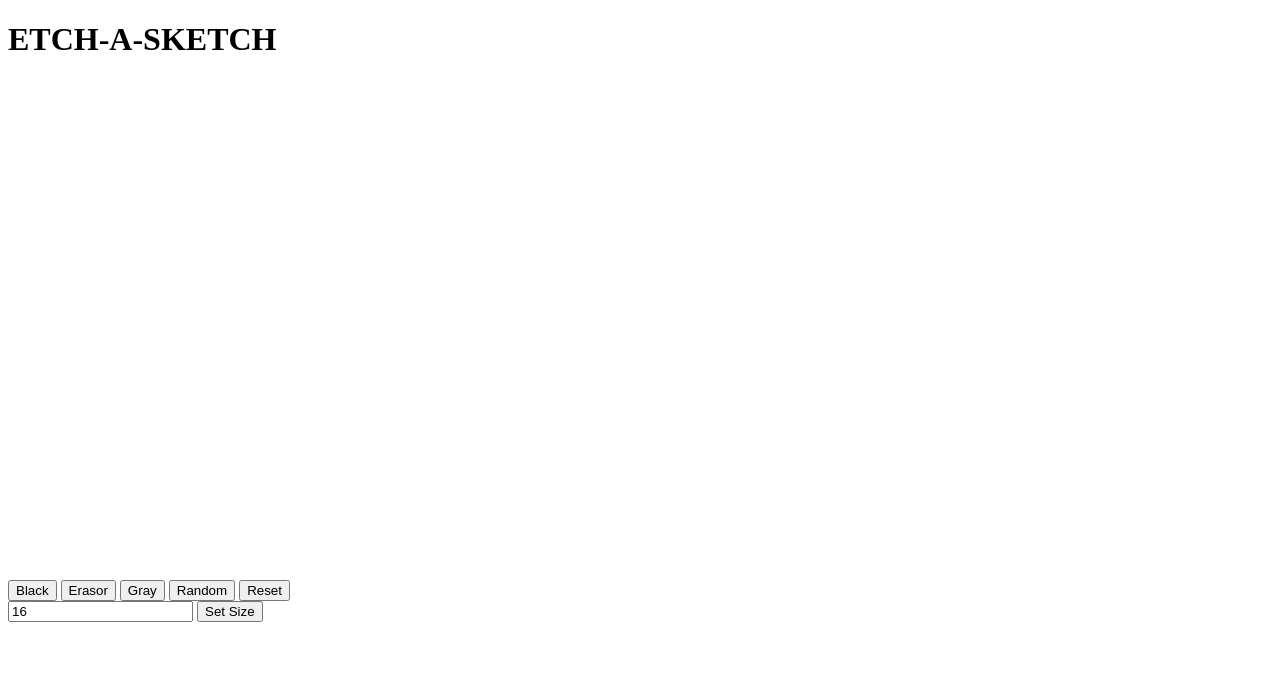
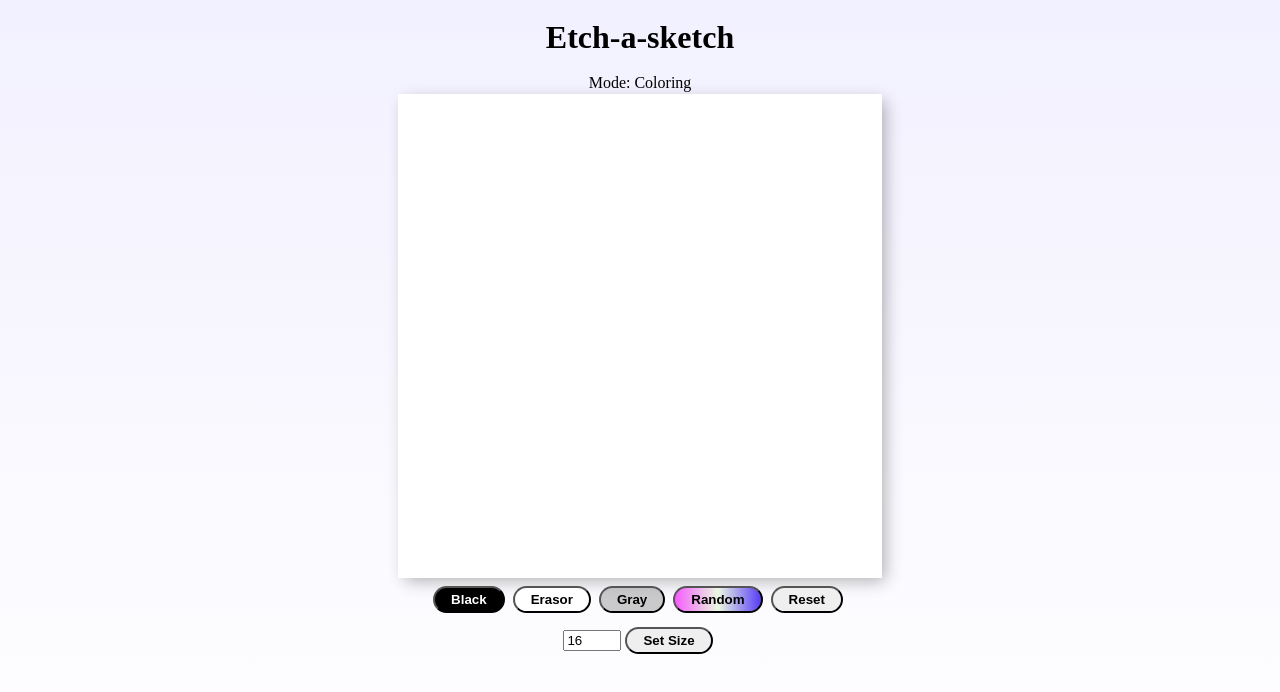
Before and after one commit to Wattima/etch-a-sketch, a plain HTML site: page index.html in a window 1280 px wide. Drawn offline with Linux system fonts and the light colour scheme.

Commit message:
final styling

```diff
--- a/index.html
+++ b/index.html
@@ -1,32 +1,44 @@
 <!DOCTYPE html>
 <html lang="en">
   <head>
-    <meta charset="UTF-8">
-    <meta http-equiv="X-UA-Compatible" content="IE=edge">
-    <meta name="viewport" content="width=device-width, initial-scale=1.0">
-    <title>Sketchpad</title>
-    <link rel="stylesheet" href="style.css">
-    <link rel="stylesheet" href="reset.css">
+    <meta charset="UTF-8" />
+    <meta http-equiv="X-UA-Compatible" content="IE=edge" />
+    <meta name="viewport" content="width=device-width, initial-scale=1.0" />
+    <link rel="stylesheet" href="reset.css" />
+    <link rel="stylesheet" href="style.css" />
+    <title>SketchPad</title>
   </head>
   <body>
-
     <div class="flex-container">
-        <div class="title"><h1>ETCH-A-SKETCH</h1></div>
+      <div class="title"><h1>Etch-a-sketch</h1></div>
+      <div class="mode">Mode: Coloring</div>
       <div class="content">
         <div class="board"></div>
         <div class="buttons">
-                <button onclick="changeColor('black')">Black</button>
-                <button onclick="changeColor('white')">Erasor</button>
-                <button onclick="changeColor('gray')">Gray</button>
-                <button onclick="changeColor('random')">Random</button>
+          <button class="blackButton" onclick="changeColor('black')">
+            Black
+          </button>
+          <button class="erasorButton" onclick="changeColor('white')">
+            Erasor
+          </button>
+          <button class="grayButton" onclick="changeColor('gray')">Gray</button>
+          <button class="randomButton" onclick="changeColor('random')">
+            Random
+          </button>
           <button onclick="resetBoard()">Reset</button>
         </div>
         <div>
-                <input type="text" placeholder="size of board" value="16" onchange="changeSize(this.value)"/>
+          <input
+            type="text"
+            placeholder="Size of Board"
+            value="16"
+            onchange="changeSize(this.value)"
+          />
           <button>Set Size</button>
         </div>
+        <div class="error">Input must be between 2 and 100</div>
       </div>
     </div>
-    <script src="./index.js"></script>
   </body>
+  <script src="index.js"></script>
 </html>
--- a/reset.css
+++ b/reset.css
@@ -0,0 +1,128 @@
+/* http://meyerweb.com/eric/tools/css/reset/
+   v2.0 | 20110126
+   License: none (public domain)
+*/
+
+html,
+body,
+div,
+span,
+applet,
+object,
+iframe,
+h2,
+h3,
+h4,
+h5,
+h6,
+p,
+blockquote,
+pre,
+a,
+abbr,
+acronym,
+address,
+big,
+cite,
+code,
+del,
+dfn,
+em,
+img,
+ins,
+kbd,
+q,
+s,
+samp,
+small,
+strike,
+strong,
+sub,
+sup,
+tt,
+var,
+b,
+u,
+i,
+center,
+dl,
+dt,
+dd,
+ol,
+ul,
+li,
+fieldset,
+form,
+label,
+legend,
+table,
+caption,
+tbody,
+tfoot,
+thead,
+tr,
+th,
+td,
+article,
+aside,
+canvas,
+details,
+embed,
+figure,
+figcaption,
+footer,
+header,
+hgroup,
+menu,
+nav,
+output,
+ruby,
+section,
+summary,
+time,
+mark,
+audio,
+video {
+  margin: 0;
+  padding: 0;
+  border: 0;
+  font-size: 100%;
+  font: inherit;
+  vertical-align: baseline;
+}
+/* HTML5 display-role reset for older browsers */
+article,
+aside,
+details,
+figcaption,
+figure,
+footer,
+header,
+hgroup,
+menu,
+nav,
+section {
+  display: block;
+}
+body {
+  line-height: 1;
+}
+ol,
+ul {
+  list-style: none;
+}
+blockquote,
+q {
+  quotes: none;
+}
+blockquote:before,
+blockquote:after,
+q:before,
+q:after {
+  content: "";
+  content: none;
+}
+table {
+  border-collapse: collapse;
+  border-spacing: 0;
+}
--- a/style.css
+++ b/style.css
@@ -1,5 +1,90 @@
-.board {
-    width: 500px;
-    height: 500px;
+.flex-container {
+    height: 100vh;
+    width: 100vw;
+    display: flex;
+    flex-direction: column;
+    align-items: center;
+    background: linear-gradient(rgba(96, 79, 252, 0.082), white);
+  }
+  .board {
+    width: 80%;
+    height: 80%;
     display: grid;
-}
+    background-color: white;
+    box-shadow: inset 0 -3em 3em rgba(0, 0, 0, 0.1), 0 0 0 2px rgb(255, 255, 255),
+      0.3em 0.3em 1em rgba(0, 0, 0, 0.3);
+  }
+  .board:hover {
+    cursor: pointer;
+  }
+  .content {
+    display: flex;
+    flex-direction: column;
+    align-items: center;
+    min-width: 300px;
+    min-height: 300px;
+    width: 60vw;
+    height: 60vw;
+    max-width: 600px;
+    max-height: 600px;
+  }
+  .title {
+    display: flex;
+    justify-content: center;
+  }
+  .buttons {
+    margin-top: 10px;
+    margin-bottom: 10px;
+  }
+  button {
+    padding: 0.3em 1.2em;
+    margin: 0 0.3em 0.3em 0;
+    border-radius: 2em;
+    text-decoration: none;
+    font-weight: 600;
+    text-align: center;
+    transition: all 0.2s;
+  }
+  button:hover {
+    cursor: pointer;
+  }
+  .blackButton {
+    background-color: black;
+    color: white;
+  }
+  .blackButton:hover {
+    background-color: white;
+    color: black;
+  }
+  .grayButton {
+    background-color: rgba(128, 128, 128, 0.411);
+    color: black;
+  }
+  .grayButton:hover {
+    background-color: rgb(95, 95, 95);
+    color: white;
+  }
+  .randomButton {
+    background: linear-gradient(0.25turn, #f65cfc, #ebf8e1, #583cf6);
+  }
+  .randomButton:hover {
+    background: linear-gradient(0.25turn, #20ff02, #ebf8e1, #aecc03);
+  }
+  .erasorButton {
+    background-color: rgb(255, 255, 255);
+    color: rgb(0, 0, 0);
+  }
+  .erasorButton:hover {
+    background-color: white;
+    color: rgb(255, 255, 255);
+  }
+  input {
+    width: 50px;
+  }
+
+  .mode {
+    margin-bottom: 5px;
+  }
+  .error {
+    display: none;
+  }
```
Lines whose indentation alone changed are shown as unchanged.
